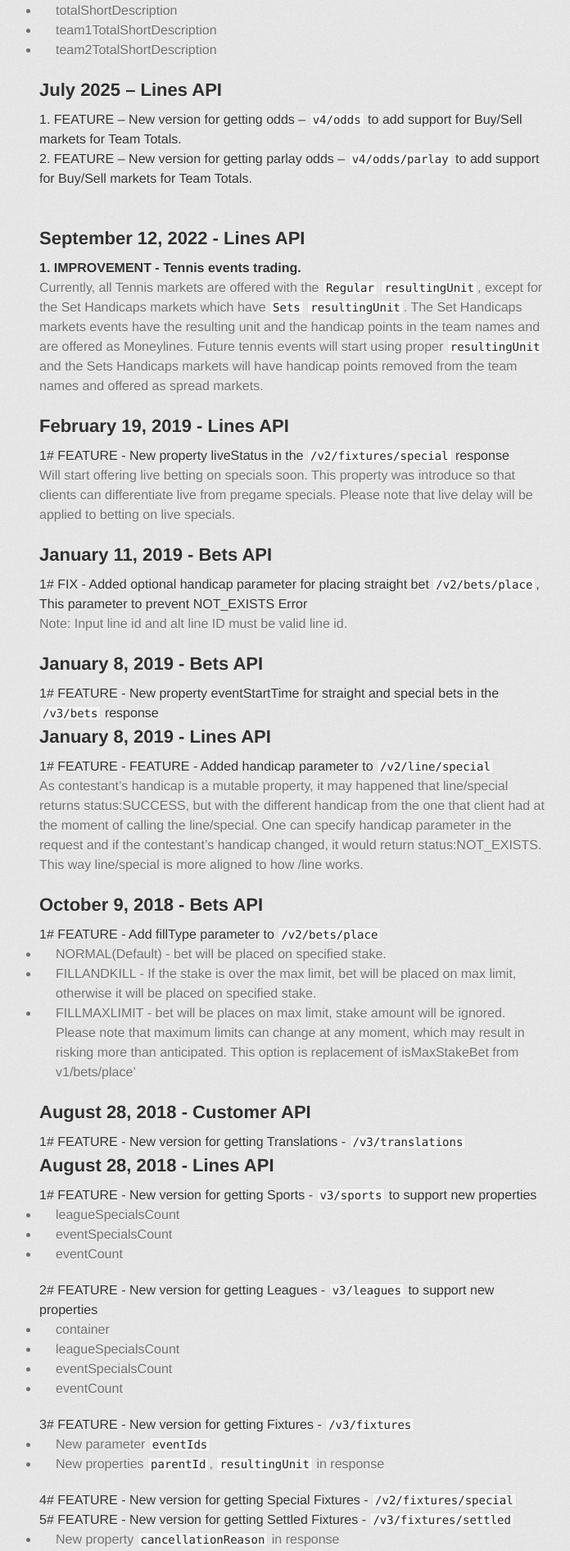
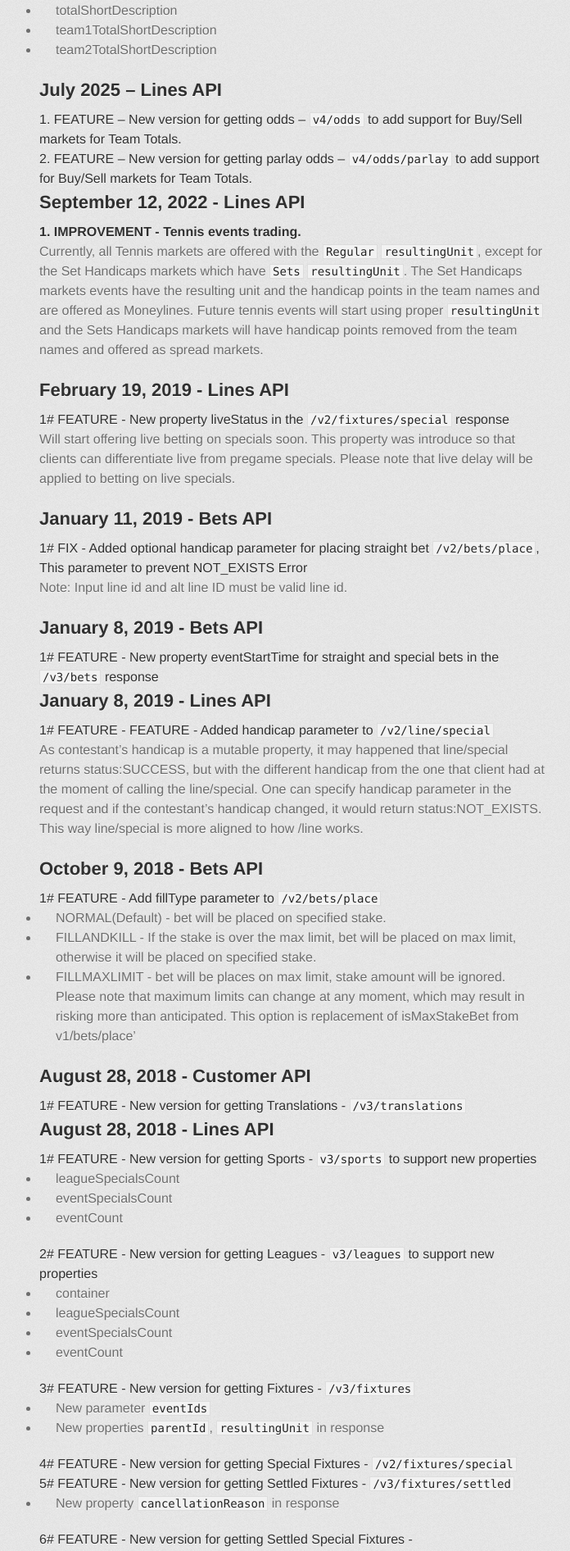
Before and after one commit to ps3838api/ps3838api.github.io, a Jekyll site: the page built from ChangesLog.md, in a window 1280 px wide. Shown: the part 668-2560 px from the top of the page at 82% size, without its empty margins (282-978 px from the left). Built offline with Jekyll 4.4.1, drawn with Linux system fonts in a browser that asks for light colours; some web fonts are replaced; our own code applies the rules of GitHub Pages for plain Markdown files.

Commit message:
Update ChangesLog.md

```diff
--- a/ChangesLog.md
+++ b/ChangesLog.md
@@ -22,7 +22,8 @@
 
 ##### 1. <span>FEATURE</span> – New version for getting odds – `v4/odds` to add support for Buy/Sell markets for Team Totals.
 ##### 2. <span>FEATURE</span> – New version for getting parlay odds – `v4/odds/parlay` to add support for Buy/Sell markets for Team Totals.
-<br/>
+
+
 ## September 12, 2022 - Lines API
 
 #### 1. IMPROVEMENT - Tennis events trading.
```
